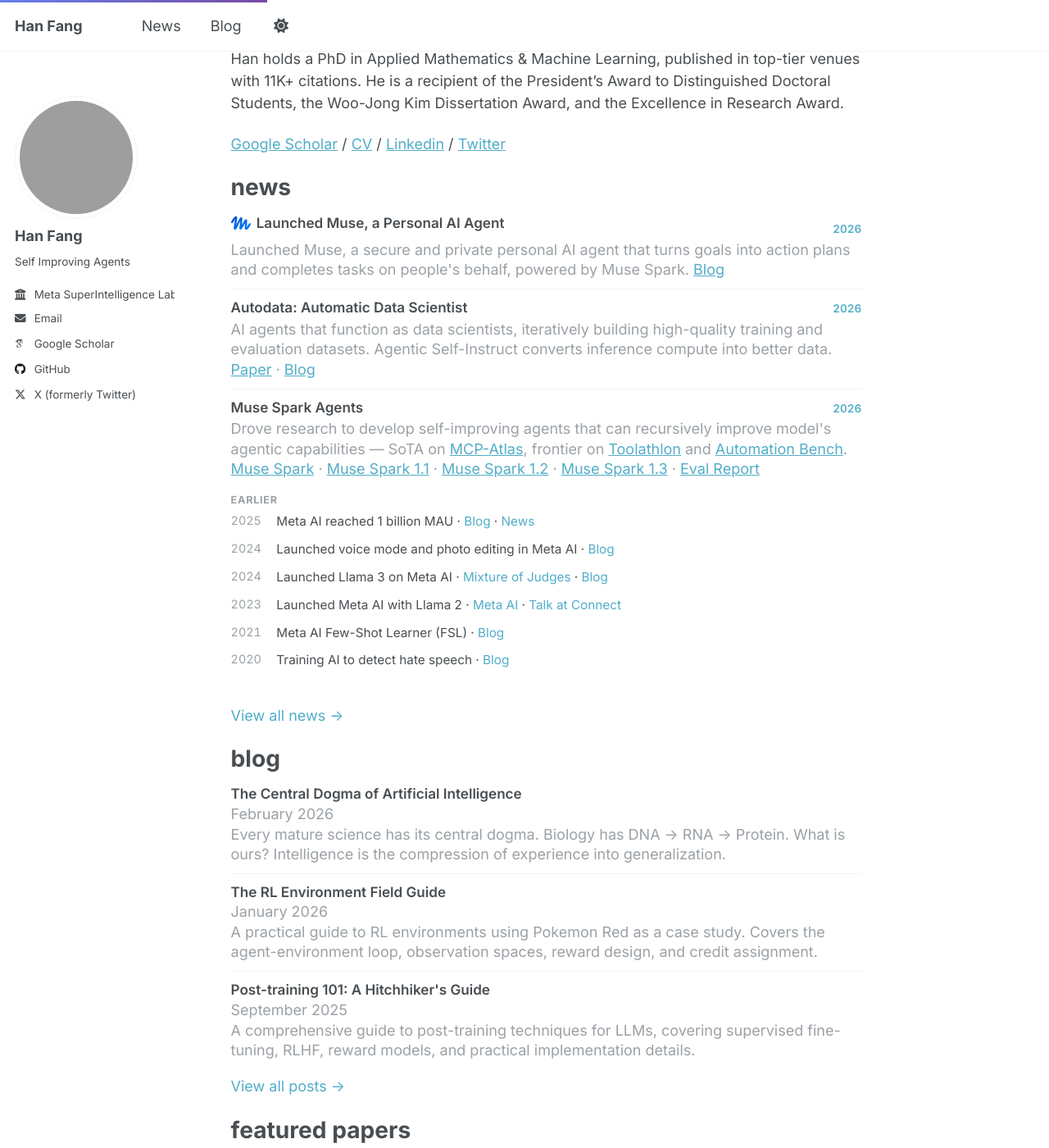
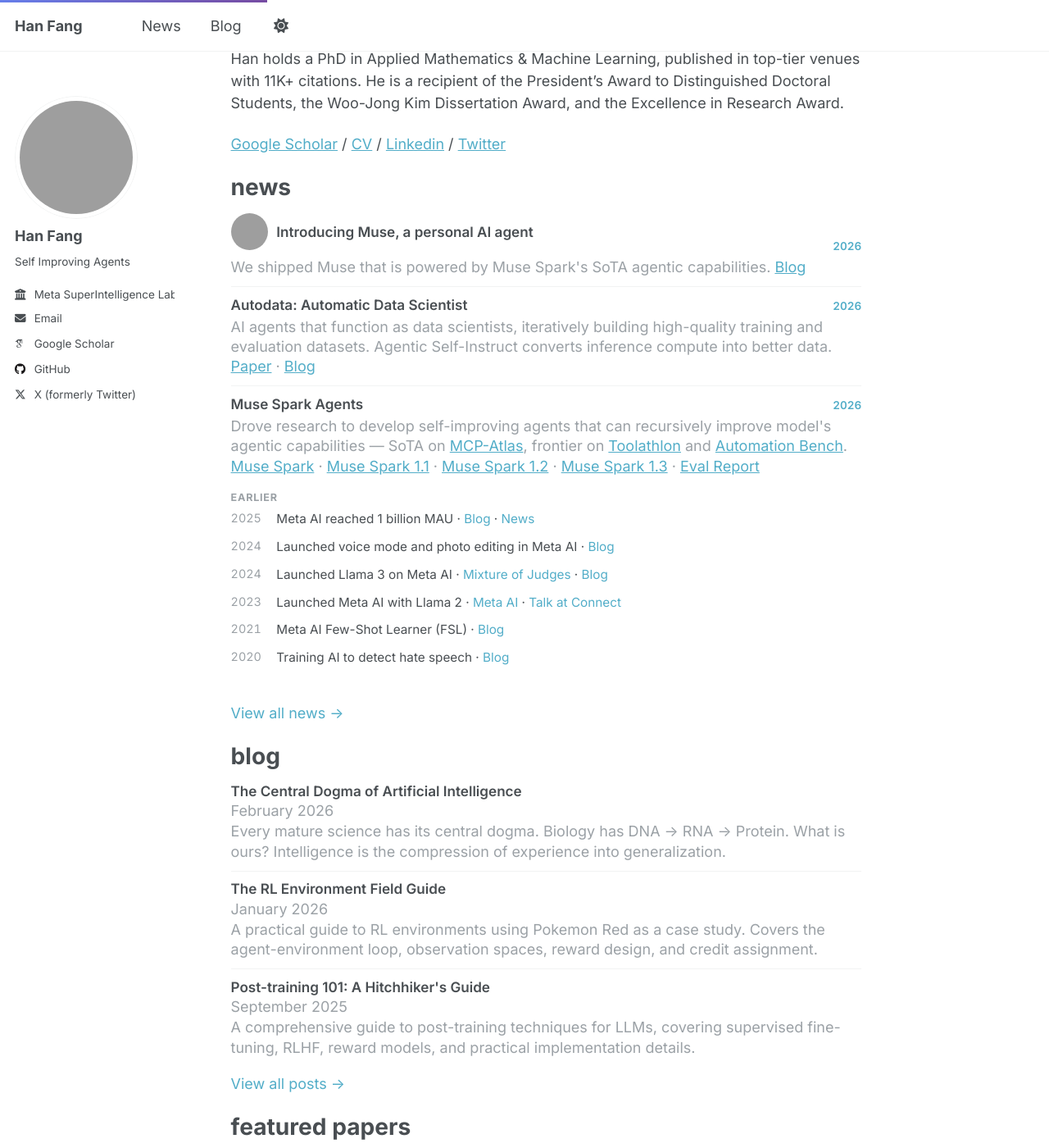
Before and after one commit to hanfang/hanfang.github.io, a Jekyll site: the page built from _pages/about.md, in a window 1280 px wide and 1400 px high, scrolled down 296 px. Shown: the whole window at 82% size. Built offline with Jekyll 4.4.1, drawn with Linux system fonts in a browser that asks for light colours; some web fonts are replaced; grey boxes are pictures that could not be loaded.

Commit message:
Use Muse mascot in news item

```diff
--- a/_pages/about.md
+++ b/_pages/about.md
@@ -21,10 +21,10 @@
 
 <div class="news-item">
   <div class="news-item__head">
-    <h3 class="news-item__title news-title-with-logo"><img src="/images/muse-logo.svg" alt="" aria-hidden="true" class="news-item__logo">Launched Muse, a Personal AI Agent</h3>
+    <h3 class="news-item__title news-title-with-mascot"><img src="https://muse.ai/landing/brand/hatch.jpg" alt="Muse mascot" class="news-item__mascot">Introducing Muse, a personal AI agent</h3>
     <span class="news-item__year">2026</span>
   </div>
-  <p class="news-item__desc">Launched Muse, a secure and private personal AI agent that turns goals into action plans and completes tasks on people's behalf, powered by Muse Spark. <a href="https://about.fb.com/news/2026/09/introducing-muse-personal-ai-agent/">Blog</a></p>
+  <p class="news-item__desc">We shipped Muse that is powered by Muse Spark's SoTA agentic capabilities. <a href="https://about.fb.com/news/2026/09/introducing-muse-personal-ai-agent/">Blog</a></p>
 </div>
 
 <div class="news-item">
--- a/assets/css/custom.scss
+++ b/assets/css/custom.scss
@@ -263,15 +263,17 @@
   line-height: 1.25;
 }
 
-.news-title-with-logo {
+.news-title-with-mascot {
   display: flex;
   align-items: center;
-  gap: 0.4rem;
+  gap: 0.6rem;
 }
 
-.news-item__logo {
-  width: 1.4em;
-  height: 1.4em;
+.news-item__mascot {
+  width: 2.5rem;
+  height: 2.5rem;
+  object-fit: cover;
+  border-radius: 50%;
   flex-shrink: 0;
 }
 
```
Also changed, not shown: _pages/news.md (+2 -2 lines), images/muse-logo.svg (deleted).
